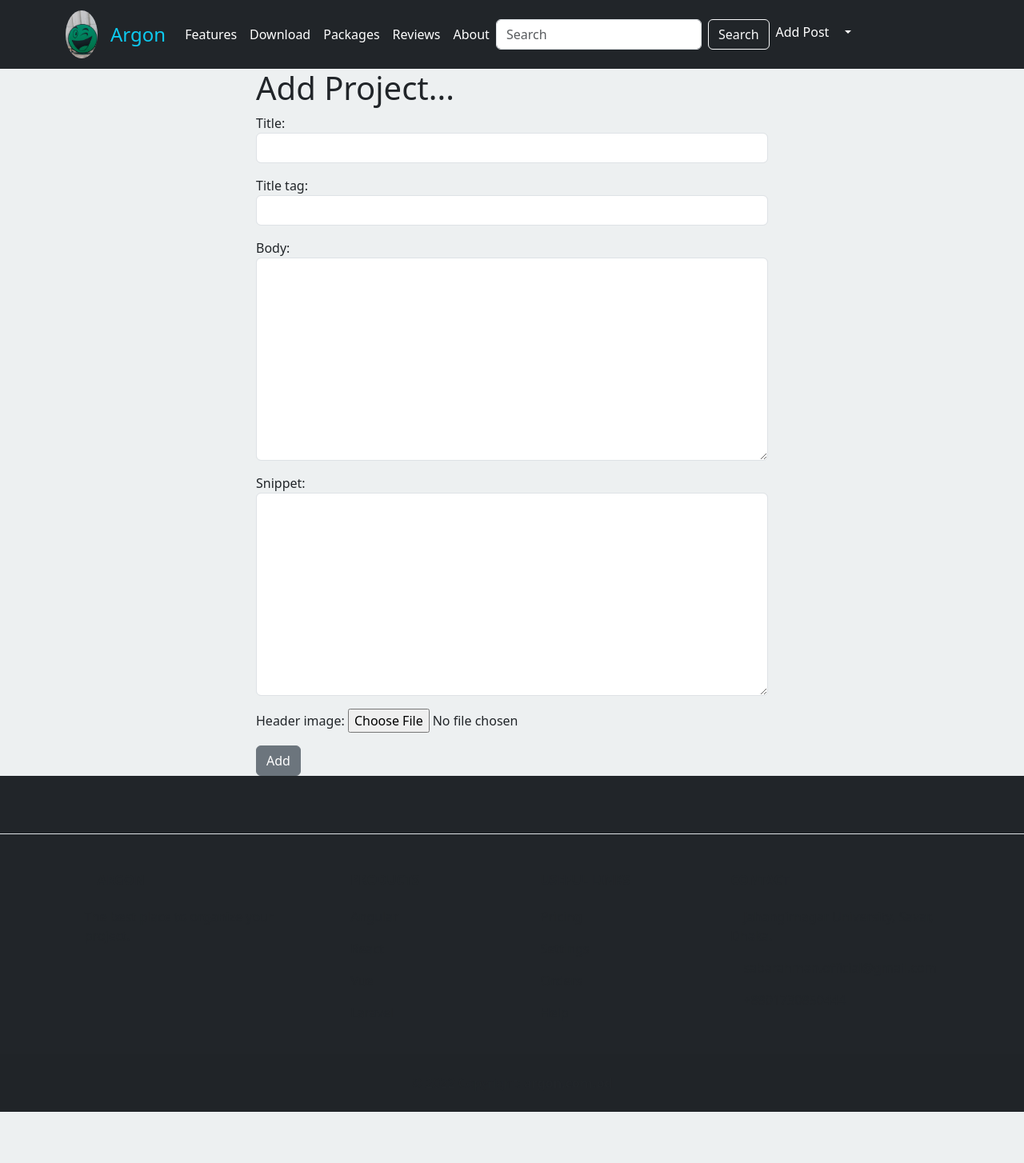
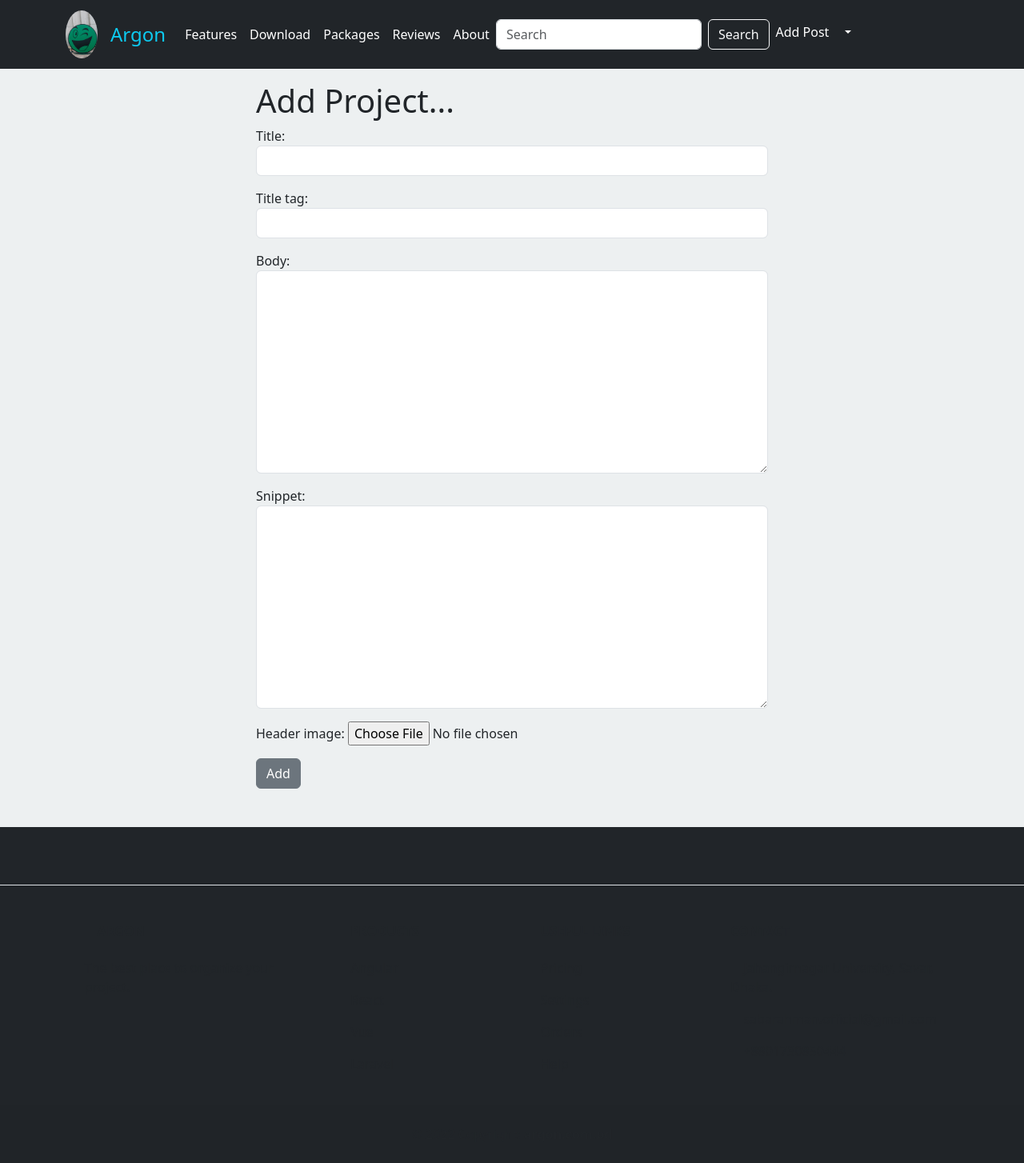
Before and after one commit to fariha-rahman-saba/Project-Management-System-PMS, a Django app: page /add_project/ in a window 1280 px wide. Shown: the whole page at 80% size. Before the commit the page ends 1390 px from the top, so only its background shows below. Run offline with Django 3.2, Linux system fonts and the light colour scheme; a user stored in the database is signed in; some libraries are stand-ins or nearby versions.

Commit message:
nothing working.

```diff
--- a/projectmanagement/templates/add_project.html
+++ b/projectmanagement/templates/add_project.html
@@ -8,12 +8,12 @@
 
 
 	<div class="form-group w-50 mx-auto">
-			<h1>Add Project...</h1>
+			<h1 class="mt-3">Add Project...</h1>
 <form method="POST" enctype="multipart/form-data">
 			{% csrf_token %}
 			{{ form.media }}
 			{{ form.as_p }}
-			<button class="btn btn-secondary">Add</button>
+			<button class="btn btn-secondary mb-5">Add</button>
 	</div>
 
 	<script>
```
Also changed, not shown: db.sqlite3.
